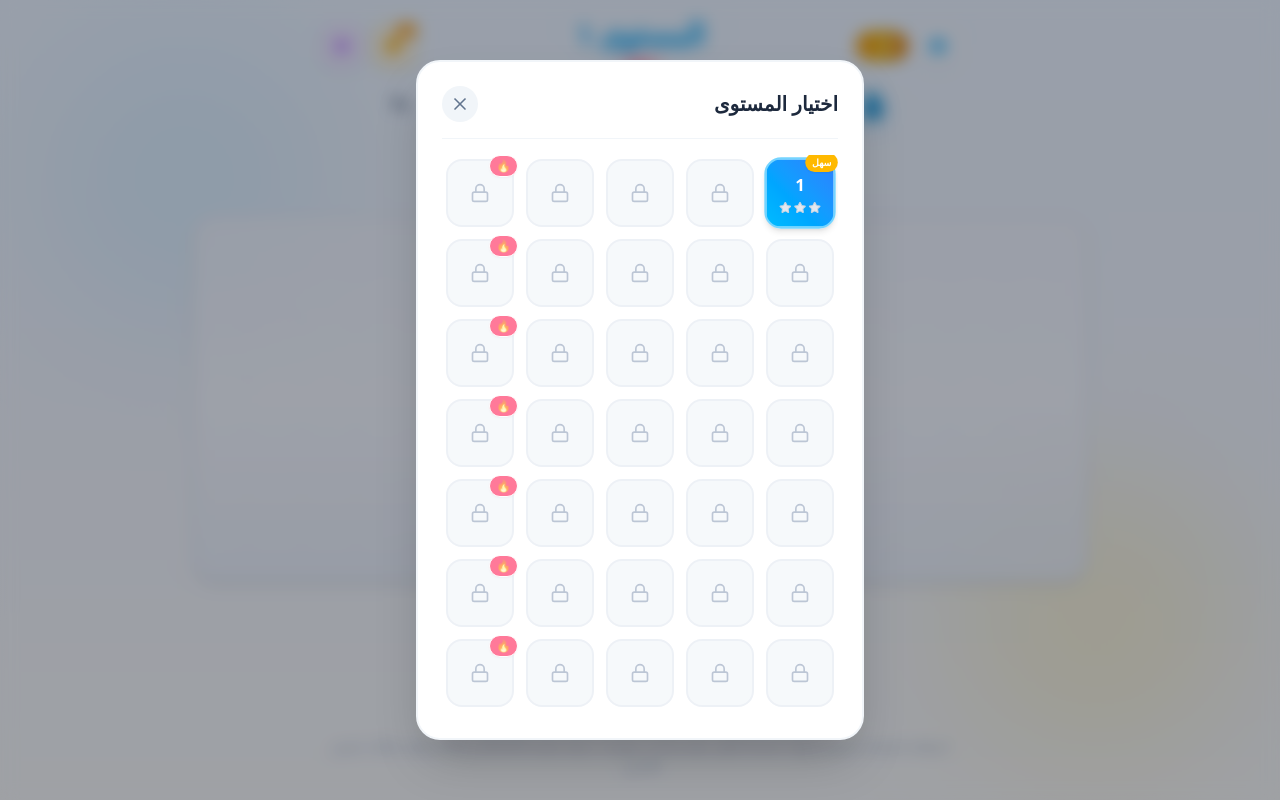
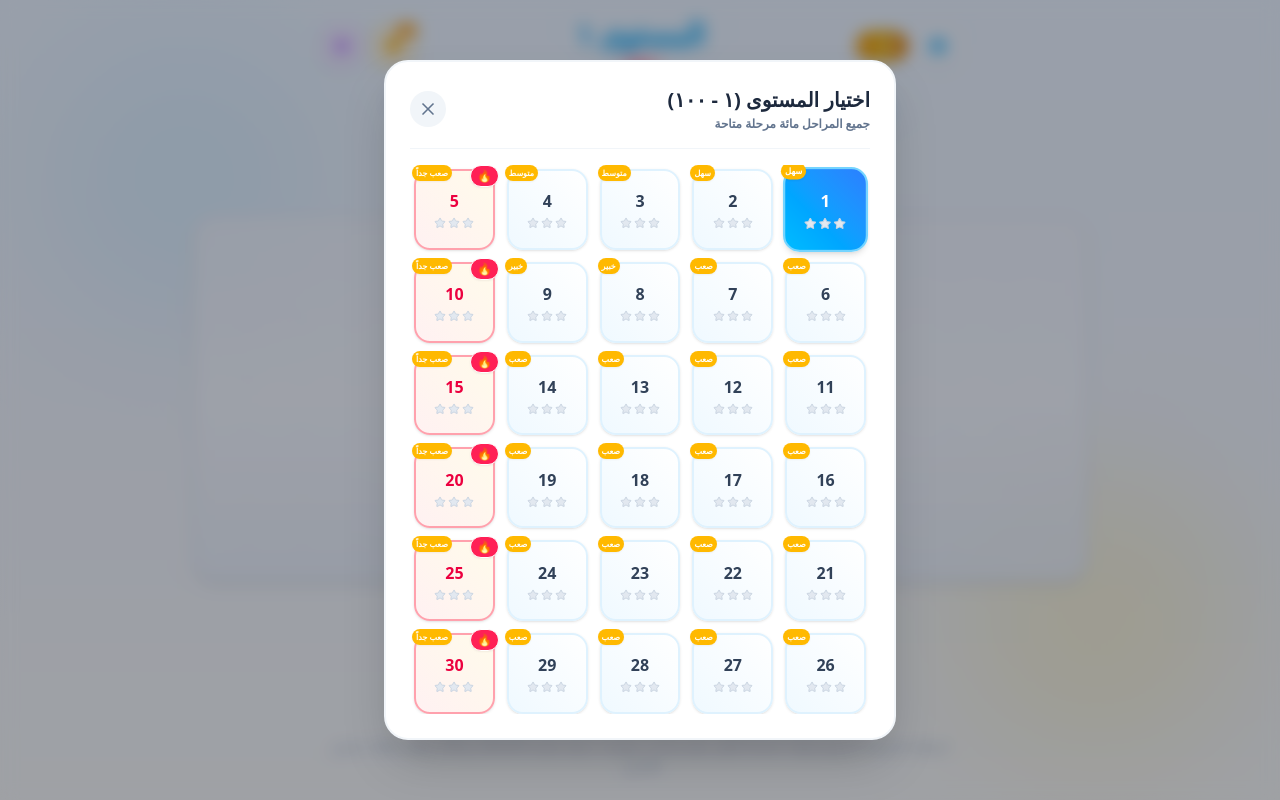
Before and after one commit to basim52/-Maze-of-arrow-, a React (Vite) app: page / in a window 1280 px wide. Both pictures are taken after a click on the button 938 px from the left and 46 px from the top of the page. Built offline with nearby package versions, Linux system fonts and the light colour scheme.

Commit message:
feat: expand level selection to 100 levels
Update LevelSelectModal to support 100 levels and improve the UI header layout for better visibility.

```diff
--- a/src/components/LevelSelectModal.tsx
+++ b/src/components/LevelSelectModal.tsx
@@ -22,18 +22,23 @@ export const LevelSelectModal: React.FC<LevelSelectModalProps> = ({
 }) => {
   const isAr = language === 'ar';
 
-  // We display levels 1 to 50 (or more as unlocked)
-  const totalLevelsCount = Math.max(50, unlockedLevel + 5);
-  const levelIds = Array.from({ length: totalLevelsCount }, (_, i) => i + 1);
+  // Display all 100 levels (50 handcrafted + 50 generated)
+  const TOTAL_LEVELS = 100;
+  const levelIds = Array.from({ length: TOTAL_LEVELS }, (_, i) => i + 1);
 
   return (
     <div className="fixed inset-0 z-50 bg-slate-900/40 backdrop-blur-sm flex items-center justify-center p-4 animate-fade-in">
-      <div className="w-full max-w-md bg-white rounded-3xl p-6 shadow-2xl border-2 border-slate-100 flex flex-col max-h-[85vh] relative animate-scale-up">
+      <div className="w-full max-w-lg bg-white rounded-3xl p-6 shadow-2xl border-2 border-slate-100 flex flex-col max-h-[85vh] relative animate-scale-up">
         {/* Modal Header */}
         <div className="flex items-center justify-between border-b border-slate-100 pb-4 mb-4">
+          <div>
             <h2 className="text-xl font-black text-slate-800">
-            {isAr ? 'اختيار المستوى' : 'Select Level'}
+              {isAr ? 'اختيار المستوى (١ - ١٠٠)' : 'Select Level (1 - 100)'}
             </h2>
+            <p className="text-xs text-slate-500 font-bold mt-0.5">
+              {isAr ? 'جميع المراحل مائة مرحلة متاحة' : 'All 100 levels available'}
+            </p>
+          </div>
           <button
             onClick={() => {
               soundManager.playClick();
@@ -46,9 +51,9 @@ export const LevelSelectModal: React.FC<LevelSelectModalProps> = ({
         </div>
 
         {/* Scrollable Levels Grid */}
-        <div className="flex-1 overflow-y-auto pr-1 grid grid-cols-4 sm:grid-cols-5 gap-3 p-1">
+        <div className="flex-1 overflow-y-auto pr-1 grid grid-cols-5 gap-3 p-1">
           {levelIds.map((id) => {
-            const isUnlocked = id <= unlockedLevel;
+            const isUnlocked = true; // Show and enable all 100 levels
             const isCurrent = id === currentLevel;
             const isBossLevel = id % 5 === 0;
             const stars = starsPerLevel[id] || 0;
@@ -57,19 +62,16 @@ export const LevelSelectModal: React.FC<LevelSelectModalProps> = ({
             return (
               <button
                 key={id}
-                disabled={!isUnlocked}
                 onClick={() => {
                   soundManager.playClick();
                   onSelectLevel(id);
                 }}
-                className={`relative flex flex-col items-center justify-center p-2.5 rounded-2xl border-2 transition-all duration-200 aspect-square ${
+                className={`relative flex flex-col items-center justify-center p-2.5 rounded-2xl border-2 transition-all duration-200 aspect-square cursor-pointer ${
                   isCurrent
                     ? 'bg-gradient-to-tr from-sky-400 to-blue-500 text-white border-sky-300 shadow-md scale-105'
-                    : isUnlocked
-                    ? isBossLevel
+                    : isBossLevel
                     ? 'bg-gradient-to-tr from-rose-50 to-amber-50 text-slate-800 border-rose-300 hover:border-rose-400 hover:scale-105 shadow-sm'
                     : 'bg-gradient-to-tr from-sky-50 to-white text-slate-700 border-sky-100 hover:border-sky-300 hover:scale-105 shadow-sm'
-                    : 'bg-slate-100 text-slate-400 border-slate-200 opacity-60 cursor-not-allowed'
                 }`}
               >
                 {isBossLevel && (
@@ -77,11 +79,11 @@ export const LevelSelectModal: React.FC<LevelSelectModalProps> = ({
                     🔥
                   </span>
                 )}
-                {isUnlocked ? (
-                  <>
+
                 <span className={`text-base font-black ${isBossLevel && !isCurrent ? 'text-rose-600' : ''}`}>
                   {id}
                 </span>
+
                 {/* Stars indicator */}
                 <div className="flex items-center gap-0.5 mt-1">
                   {[1, 2, 3].map((starIdx) => (
@@ -95,14 +97,10 @@ export const LevelSelectModal: React.FC<LevelSelectModalProps> = ({
                     />
                   ))}
                 </div>
-                  </>
-                ) : (
-                  <Lock className="w-5 h-5 text-slate-400" />
-                )}
 
                 {/* Handcrafted difficulty badge */}
-                {handcrafted && isUnlocked && (
-                  <span className="absolute -top-1.5 -right-1 text-[9px] px-1.5 py-0.5 rounded-full bg-amber-400 text-white font-black shadow-xs">
+                {handcrafted && (
+                  <span className="absolute -top-1.5 -left-1 text-[8px] px-1 py-0.5 rounded-full bg-amber-400 text-white font-black shadow-xs">
                     {handcrafted.difficulty}
                   </span>
                 )}
```
Lines whose indentation alone changed are shown as unchanged.
